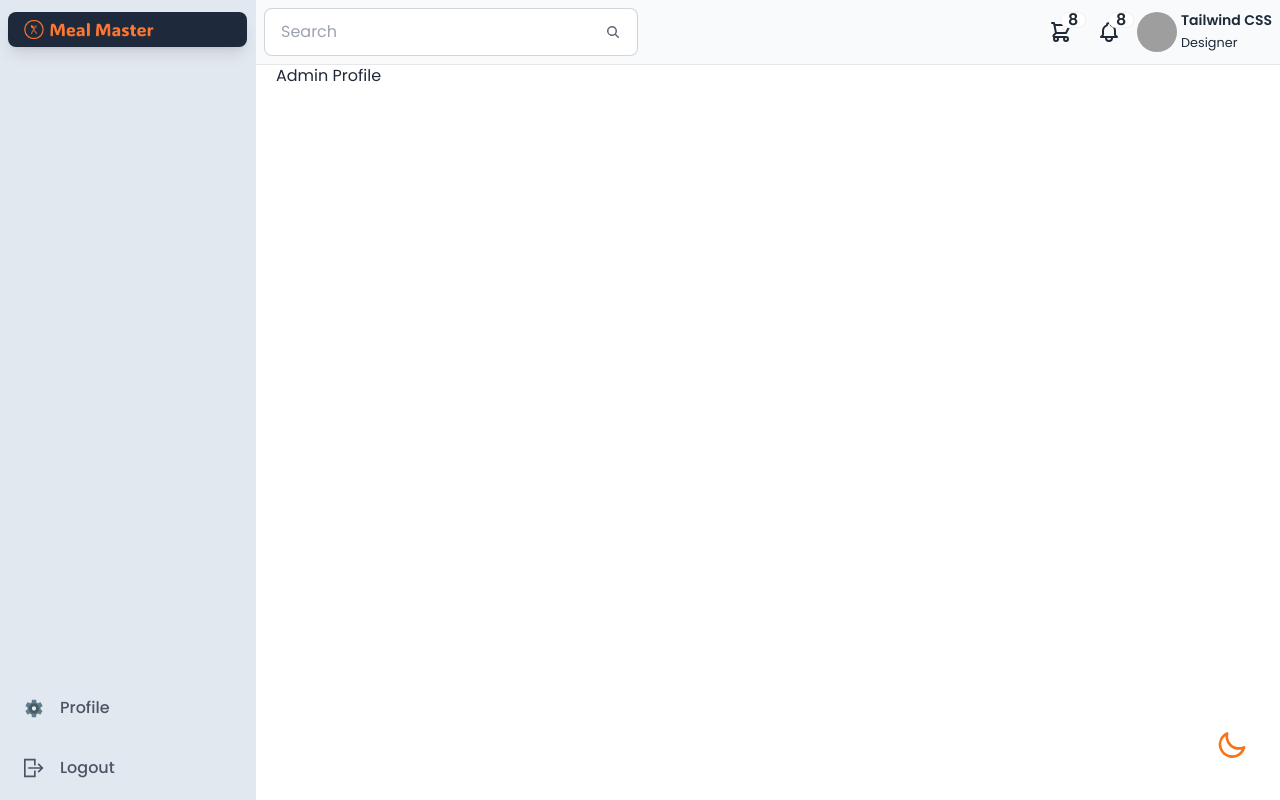
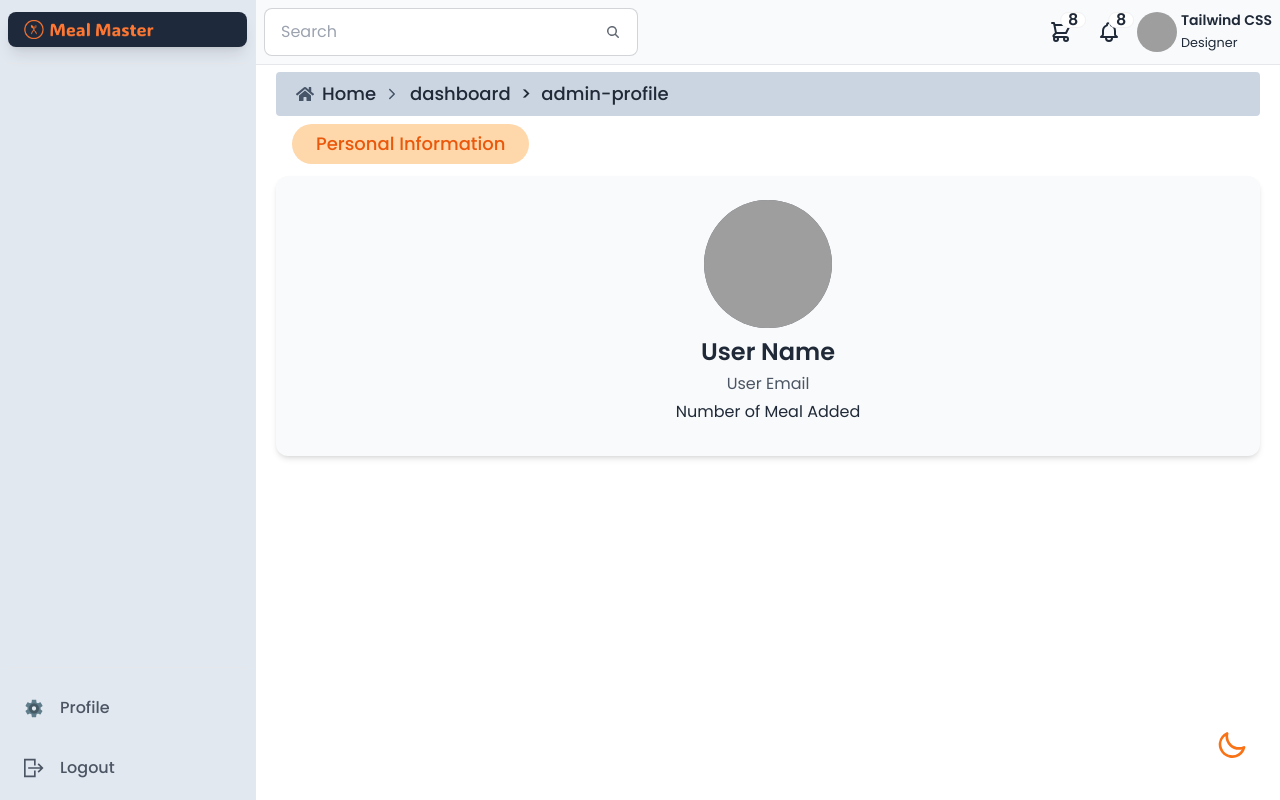
Before and after one commit to JuborajSujon/meal-master-client, a React (Vite) app: page /dashboard/admin-profile in a window 1280 px wide. Built offline with nearby package versions, Linux system fonts and the light colour scheme; no server answers; grey boxes are pictures that could not be loaded.

Commit message:
Added User Profile

```diff
--- a/src/Routes/Routes.jsx
+++ b/src/Routes/Routes.jsx
@@ -11,6 +11,7 @@ import Register from "../pages/Register/Register";
 import PrivateRoute from "./PrivateRoute";
 import Dashboard from "../Layout/Dashboard";
 import AddMeal from "../pages/Dashboard/AddMeal/AddMeal";
+import UserProfile from "../pages/Dashboard/UserProfile/UserProfile";
 
 export const router = createBrowserRouter([
   {
@@ -67,7 +68,7 @@ export const router = createBrowserRouter([
       },
       {
         path: "/dashboard/admin-profile",
-        element: <div>Admin Profile</div>,
+        element: <UserProfile />,
       },
       {
         path: "/dashboard/manage-users",
--- /dev/null
+++ b/src/pages/Dashboard/UserProfile/UserProfile.jsx
@@ -0,0 +1,37 @@
+import React from "react";
+import SectionTitle from "../../../components/SectionTitle/SectionTitle";
+import Breadcrumbs from "../../../components/Breadcrumbs/Breadcrumbs";
+import { Helmet } from "react-helmet-async";
+
+export default function UserProfile() {
+  return (
+    <div>
+      <Helmet>
+        <title>Profile | Dashboard</title>
+      </Helmet>
+      <div className="py-2">
+        <Breadcrumbs />
+      </div>
+      <div>
+        <SectionTitle title="Personal Information" />
+      </div>
+
+      <div className="flex flex-col justify-center p-6 shadow-md rounded-xl sm:px-12 bg-gray-50 text-gray-800">
+        <img
+          src="https://source.unsplash.com/150x150/?portrait?3"
+          alt=""
+          className="w-32 h-32 mx-auto rounded-full bg-gray-500 aspect-square"
+        />
+        <div className="space-y-4 text-center">
+          <div className="my-2 space-y-1">
+            <h2 className="text-xl font-semibold sm:text-2xl">User Name</h2>
+            <p className="px-5 text-xs sm:text-base text-gray-600">
+              User Email
+            </p>
+            <p>Number of Meal Added</p>
+          </div>
+        </div>
+      </div>
+    </div>
+  );
+}
--- a/src/pages/Dashboard/components/DashboardNav/DashboardNav.jsx
+++ b/src/pages/Dashboard/components/DashboardNav/DashboardNav.jsx
@@ -135,11 +135,11 @@ const DashboardNav = ({ handleToggle }) => {
                 </div>
               </div>
               <div className="dropdown dropdown-end">
-                <div className="flex items-center justify-start">
-                  <div
-                    tabIndex={0}
-                    role="button"
-                    className="btn btn-ghost btn-circle avatar">
+                <div
+                  tabIndex={0}
+                  role="button"
+                  className="flex items-center justify-start ">
+                  <div className="btn btn-ghost btn-circle avatar">
                     <div className="w-10 rounded-full">
                       <img
                         alt="Tailwind CSS Navbar component"
```
